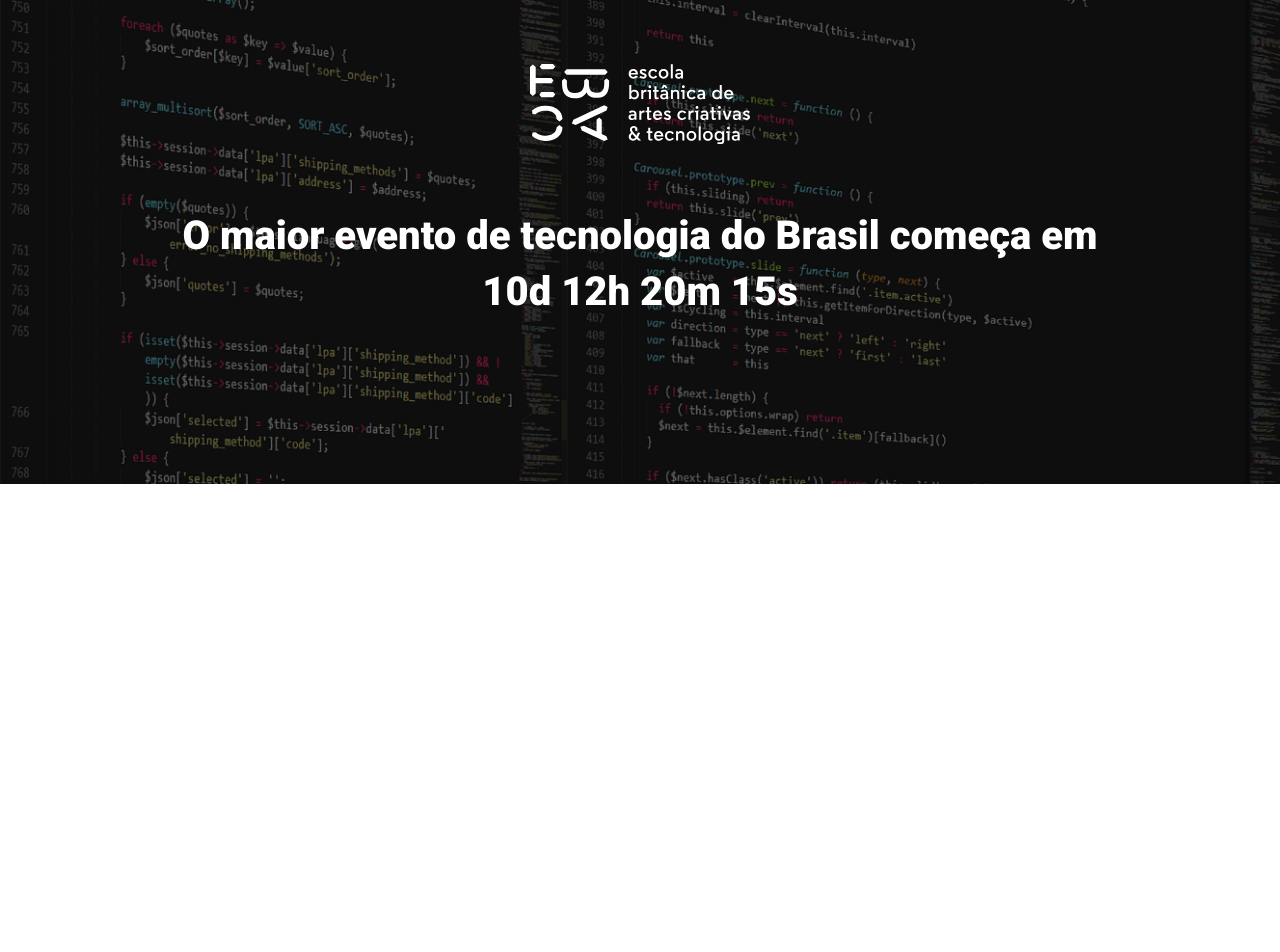
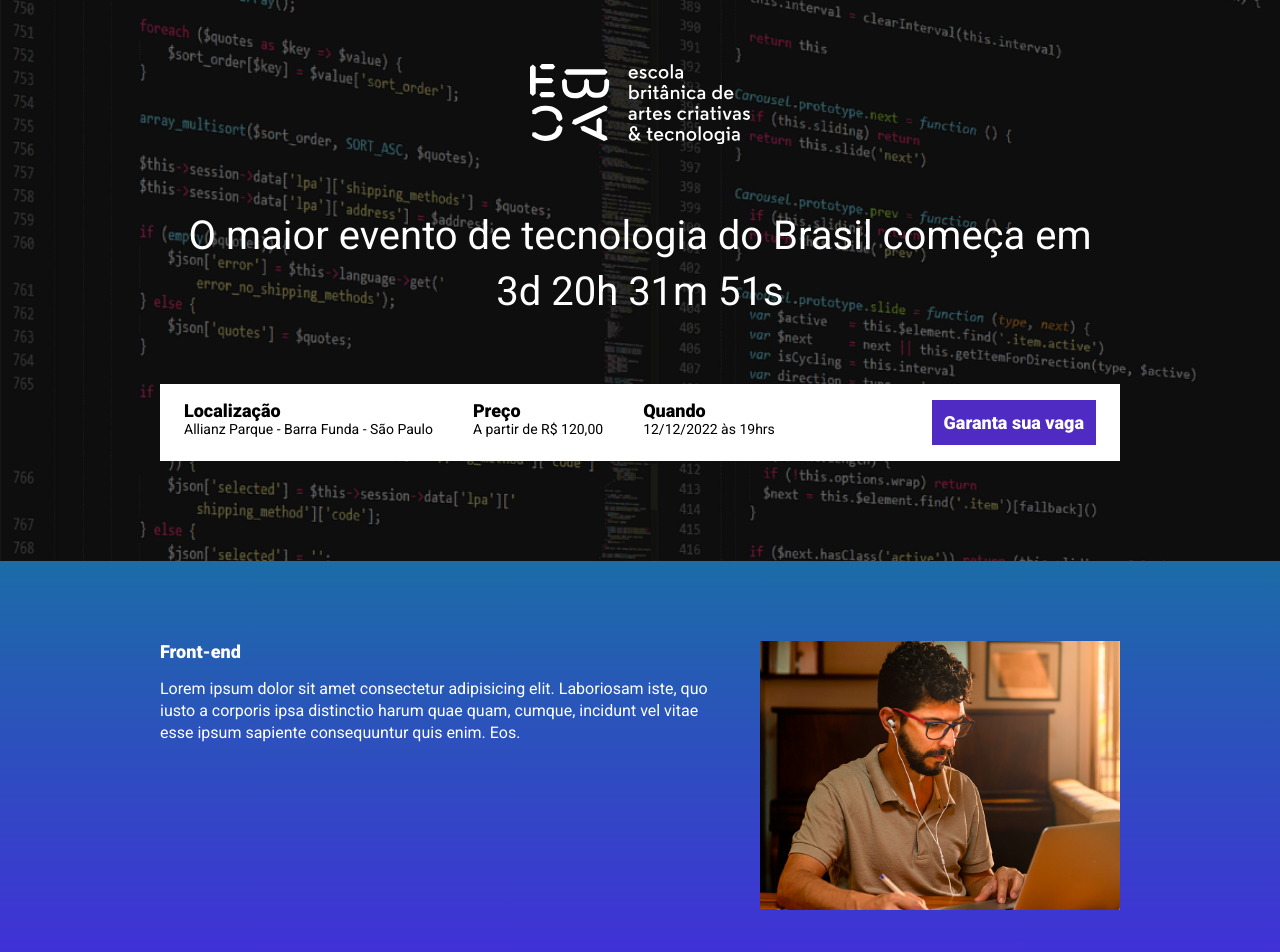
Before and after one commit to Caio-Cristian/ebac_tech_talks, a website built with Parcel: page src/index.html in a window 1280 px wide. Shown: the top 952 px of the page. Before the commit the page ends 800 px from the top, so only its background shows below. Built offline with nearby package versions, Linux system fonts and the light colour scheme.

Commit message:
criando a contagem regressiva

```diff
--- a/package.json
+++ b/package.json
@@ -1,7 +1,6 @@
 {
   "name": "ebac_talks",
   "version": "1.0.0",
-  "main": "index.js",
   "scripts": {
     "dev": "parcel src/index.html src/styles/main.scss src/scripts/main.js --no-cache",
     "build": "parcel build src/index.html --no-cache --public-url ./",
--- a/src/index.html
+++ b/src/index.html
@@ -7,19 +7,85 @@
 
     <link rel="preconnect" href="https://fonts.googleapis.com">
     <link rel="preconnect" href="https://fonts.gstatic.com" crossorigin>
-    <link href="https://fonts.googleapis.com/css2?family=Roboto:wght@900&display=swap" rel="stylesheet">
+    <link href="https://fonts.googleapis.com/css2?family=Roboto:wght@400;900&display=swap" rel="stylesheet">
     <link rel="stylesheet" href="./styles/main.scss">
+    <link rel="stylesheet" href="https://unpkg.com/aos@next/dist/aos.css" />
 </head>
 <body>
     <header class="hero">
         <div class="container">
             <img class="hero__logo" src="./images/ebac_logo.svg" alt="EBAC">
             <p class="hero__text">
-                O maior evento de tecnologia do Brasil começa em 10d 12h 20m 15s
+                O maior evento de tecnologia do Brasil começa em<br> <span id="contador"></span>
             </p>
+            <div class="infos-bar">
+                <ul class="infos-bar__infos">
+                    <li class="infos-bar__infos__item">
+                        <b>Localização</b>
+                        Allianz Parque - Barra Funda - São Paulo
+                    </li>
+                    <li class="infos-bar__infos__item">
+                        <b>Preço</b>
+                        A partir de R$ 120,00
+                    </li>
+                    <li class="infos-bar__infos__item">
+                        <b>Quando</b>
+                        12/12/2022 às 19hrs
+                    </li>
+                </ul>
+                <a href="#" class="button button--primary">
+                    Garanta sua vaga
+                </a>
+            </div>
         </div>
     </header>
 
+    <section class="event event--frontend">
+        <div class="container" data-aos="fade-right">
+            <div class="event__details">
+                <h2 class="event__details__title">Front-end</h2>
+                <p class="event__details__description">
+                    Lorem ipsum dolor sit amet consectetur adipisicing elit. Laboriosam iste, quo iusto a corporis ipsa distinctio harum quae quam, cumque, incidunt vel vitae esse ipsum sapiente consequuntur quis enim. Eos.
+                </p>
+            </div>
+            <img class="event__image" src="./images/frontend.png" alt="Front-end">
+        </div>
+    </section>
+    <section class="event event--ui-ux event--image-left">
+        <div class="container" data-aos="fade-left">
+            <div class="event__details">
+                <h2 class="event__details__title">UI/UX</h2>
+                <p class="event__details__description">
+                    Lorem ipsum dolor sit amet consectetur adipisicing elit. Laboriosam iste, quo iusto a corporis ipsa distinctio harum quae quam, cumque, incidunt vel vitae esse ipsum sapiente consequuntur quis enim. Eos.
+                </p>
+            </div>
+            <img class="event__image" src="./images/ui-ux.png" alt="Front-end">
+        </div>
+    </section>
+    <section class="event event--data-science">
+        <div class="container" data-aos="fade-right">
+            <div class="event__details">
+                <h2 class="event__details__title">Data Science</h2>
+                <p class="event__details__description">
+                    Lorem ipsum dolor sit amet consectetur adipisicing elit. Laboriosam iste, quo iusto a corporis ipsa distinctio harum quae quam, cumque, incidunt vel vitae esse ipsum sapiente consequuntur quis enim. Eos.
+                </p>
+            </div>
+            <img class="event__image" src="./images/data.png" alt="Front-end">
+        </div>
+    </section>
+    <section class="event event--backend event--image-left">
+        <div class="container" data-aos="fade-left">
+            <div class="event__details">
+                <h2 class="event__details__title">Back-end</h2>
+                <p class="event__details__description">
+                    Lorem ipsum dolor sit amet consectetur adipisicing elit. Laboriosam iste, quo iusto a corporis ipsa distinctio harum quae quam, cumque, incidunt vel vitae esse ipsum sapiente consequuntur quis enim. Eos.
+                </p>
+            </div>
+            <img class="event__image" src="./images/backend.png" alt="Front-end">
+        </div>
+    </section>
+
+    <script src="https://unpkg.com/aos@next/dist/aos.js"></script>
     <script src="scripts/main.js"></script>
 </body>
 </html>
--- a/src/scripts/main.js
+++ b/src/scripts/main.js
@@ -1 +1,33 @@
-console.log("ola mundo")
+AOS.init();
+
+const dataDoEvento = new Date("Oct 25,2024 23:00:00");
+const timeStampDoEvento = dataDoEvento.getTime();
+
+const contaAsHoras = setInterval(function() {
+    const agora = new Date();
+    const timeStampAtual = agora.getTime();
+
+    const distanciaAteOEvento = timeStampDoEvento - timeStampAtual;
+
+    const diaEmMs = 1000 * 60 * 60 *24
+    const horaEmMs = 1000 * 60 * 60;
+    const minutosEmMs = 1000 * 60;
+
+    const diasAteOEvento = Math.floor(distanciaAteOEvento / diaEmMs);
+    const horasAteOEvento = Math.floor((distanciaAteOEvento % diaEmMs) / horaEmMs);
+    const minutosAteOEvento = Math.floor((distanciaAteOEvento % horaEmMs) / minutosEmMs);
+    const segundosAteOEvento = Math.floor((distanciaAteOEvento % minutosEmMs) / 1000);
+
+    console.log(diasAteOEvento);
+    console.log(horasAteOEvento);
+    console.log(minutosAteOEvento);
+    console.log(segundosAteOEvento);
+
+    document.getElementById('contador').innerHTML = `${diasAteOEvento}d ${horasAteOEvento}h ${minutosAteOEvento}m ${segundosAteOEvento}s`;
+
+    if (distanciaAteOEvento < 0) {
+        clearInterval(contaAsHoras);
+        document.getElementById('contador').innerHTML = 'Evento Expirado';
+    }
+
+}, 1000);
--- /dev/null
+++ b/src/styles/_event.scss
@@ -0,0 +1,64 @@
+@use 'variables';
+
+.event {
+    padding: 80px 0;
+
+    &--frontend {
+        background-image: linear-gradient(variables.$blue1, variables.$blue2);
+    }
+
+    &--ui-ux {
+        background-image: linear-gradient(variables.$blue2, variables.$pink);
+    }
+
+    &--data-science {
+        background-image: linear-gradient(variables.$pink, variables.$yellow);
+    }
+
+    &--backend {
+        background-image: linear-gradient(variables.$yellow, variables.$pink);
+    }
+
+    &--image-left {
+        .container {
+            flex-direction: row-reverse;
+        }
+    }
+
+    .container {
+        display: flex;
+        gap: 40px;
+    }
+
+    &__image {
+        max-width: 360px;
+    }
+
+    &__details {
+
+        &__title {
+            font-size: 18px;
+            font-weight: bold;
+            margin-bottom: 16px;
+        }
+
+        &__description {
+            line-height: 22px;
+        }
+    }
+
+    @media (max-width: 640px) {
+        .container {
+            display: block;
+        }
+
+        &__image {
+            width: 100%;
+        }
+
+        &__details {
+            margin-right: 0;
+            margin-bottom: 16px;
+        }
+    }
+}
--- a/src/styles/_hero.scss
+++ b/src/styles/_hero.scss
@@ -1,3 +1,5 @@
+@use 'variables';
+
 .hero {
     padding-top: 64px;
     padding-bottom: 100px;
@@ -16,7 +18,7 @@
         left: 0;
         width: 100%;
         height: 100%;
-        background-color: #000;
+        background-color: variables.$secondaryTextColor;
         content: '';
         opacity: 0.5;
     }
--- /dev/null
+++ b/src/styles/_variables.scss
@@ -0,0 +1,8 @@
+$textColor: #fff;
+$secondaryTextColor: #000;
+
+$blue1: #1B6CA7;
+$blue2: #442BDB;
+$pink: #89223B;
+$yellow: #9C791D;
+$purple: #4F2AC3;
--- /dev/null
+++ b/src/styles/components/_buttons.scss
@@ -0,0 +1,25 @@
+@use '../variables';
+
+.button {
+    padding: 12px;
+    font-size: 18px;
+    font-weight: bold;
+    text-decoration: none;
+    text-align: center;
+    white-space: nowrap;
+
+    &--primary {
+        color: #fff;
+        background-color: variables.$purple;
+    }
+
+    @media (max-width: 640px) {
+        display: block;
+        width: 100%;
+    }
+
+    @media (max-width: 1024) {
+        display: flex;
+        align-items: center;
+    }
+}
--- /dev/null
+++ b/src/styles/components/_infos_bar.scss
@@ -0,0 +1,42 @@
+@use '../variables';
+
+.infos-bar {
+    padding: 16px 24px;
+    background-color: variables.$textColor;
+    display: flex;
+    justify-content: space-between;
+
+    &__infos {
+        display: flex;
+        gap: 40px;
+
+        &__item {
+            font-size: 14px;
+            color: variables.$secondaryTextColor;
+
+            b {
+                color: variables.$secondaryTextColor;
+                font-size: 18px;
+                display: block;
+            }
+        }
+    }
+
+    @media (max-width: 640px) {
+        display: block;
+
+        &__infos {
+            display: block;
+
+            &__item {
+                margin-bottom: 24px;
+            }
+        }
+    }
+
+    @media (max-width: 1024px) {
+        &__infos {
+            gap: 16px;
+        }
+    }
+}
--- a/src/styles/main.scss
+++ b/src/styles/main.scss
@@ -1,11 +1,16 @@
 @use 'hero';
+@use 'components/infos_bar';
+@use 'components/buttons';
+@use 'event';
+@use 'variables';
 
 * {
     margin: 0;
     padding: 0;
     box-sizing: border-box;
     font-family: "Roboto", sans-serif;
-    color: #fff;
+    color: variables.$textColor;
+    list-style: none;
 }
 
 .container {
```
